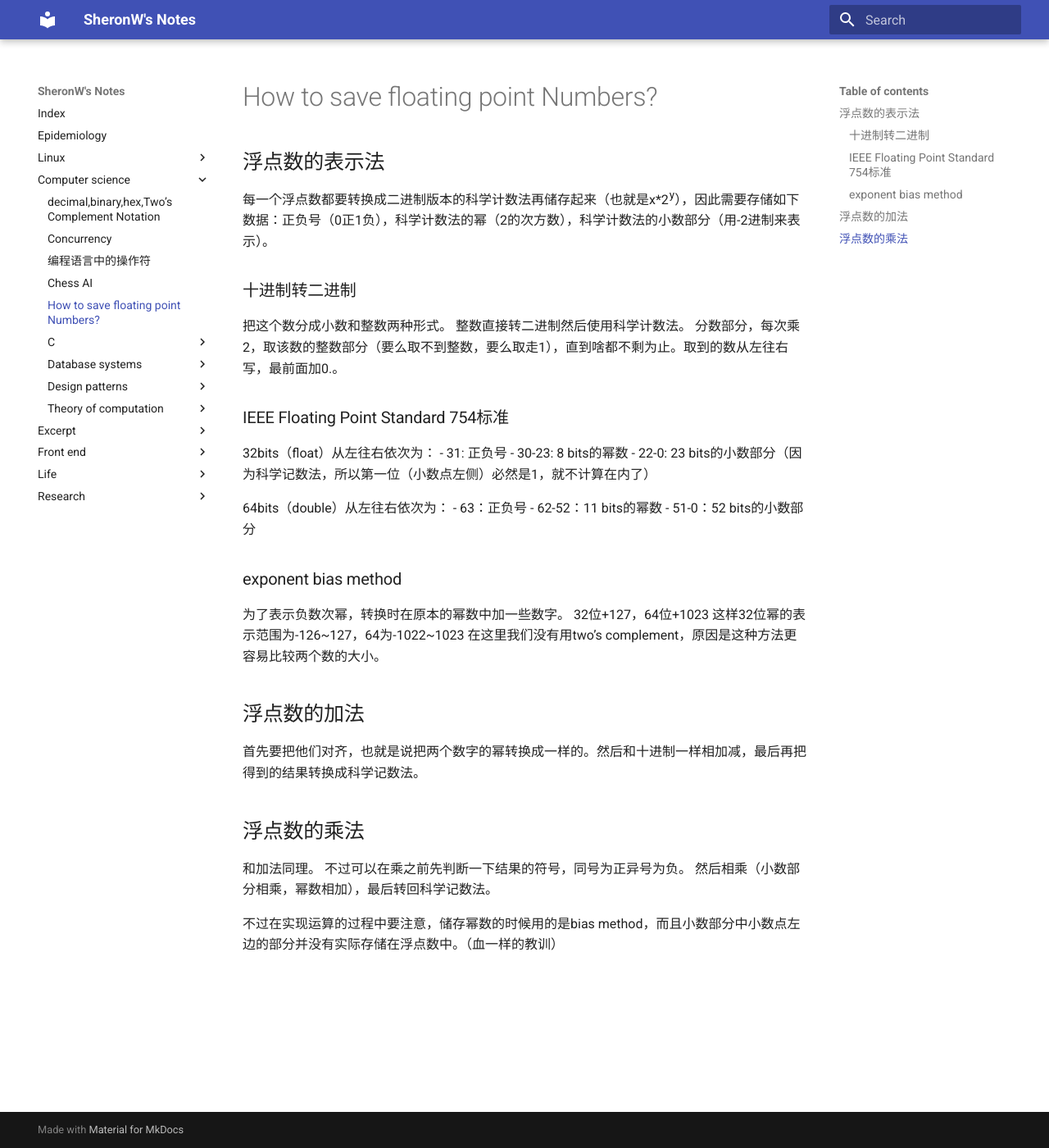
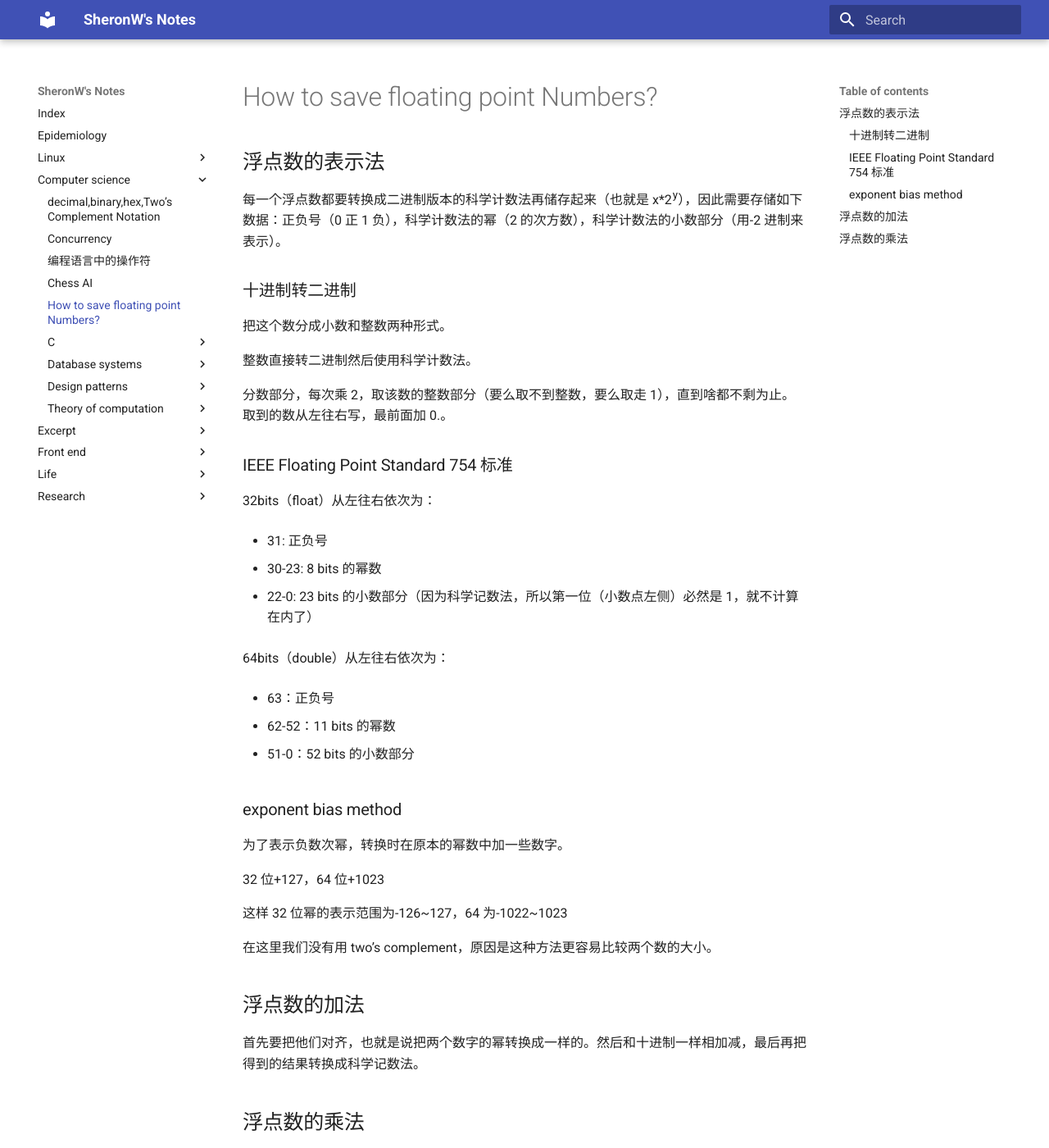
Before and after one commit to sheronw/SheronW-sNotes, an MkDocs documentation site: the page built from docs/computer science/float.md, in a window 1280 px wide and 1400 px high. Shown: the whole window at 82% size. Built offline with MkDocs 1.6.1 and Material for MkDocs 9.7.7, drawn with Linux system fonts in a browser that asks for light colours; some of the changed text lies outside the part shown.

Commit message:
update notes for this week

```diff
--- a/docs/computer science/float.md
+++ b/docs/computer science/float.md
@@ -1,36 +1,55 @@
 # How to save floating point Numbers?
 
 ## 浮点数的表示法
-每一个浮点数都要转换成二进制版本的科学计数法再储存起来（也就是x\*2<sup>y</sup>），因此需要存储如下数据：正负号（0正1负），科学计数法的幂（2的次方数），科学计数法的小数部分（用-2进制来表示）。
+
+每一个浮点数都要转换成二进制版本的科学计数法再储存起来（也就是 x\*2<sup>y</sup>），因此需要存储如下数据：正负号（0 正 1 负），科学计数法的幂（2 的次方数），科学计数法的小数部分（用-2 进制来表示）。
 
 ### 十进制转二进制
+
 把这个数分成小数和整数两种形式。
+
 整数直接转二进制然后使用科学计数法。
-分数部分，每次乘2，取该数的整数部分（要么取不到整数，要么取走1），直到啥都不剩为止。取到的数从左往右写，最前面加0.。
 
-### IEEE Floating Point Standard 754标准
+分数部分，每次乘 2，取该数的整数部分（要么取不到整数，要么取走 1），直到啥都不剩为止。取到的数从左往右写，最前面加 0.。
+
+### IEEE Floating Point Standard 754 标准
+
 32bits（float）从左往右依次为：
+
 - 31: 正负号
-- 30-23: 8 bits的幂数
-- 22-0: 23 bits的小数部分（因为科学记数法，所以第一位（小数点左侧）必然是1，就不计算在内了）
+
+- 30-23: 8 bits 的幂数
+
+- 22-0: 23 bits 的小数部分（因为科学记数法，所以第一位（小数点左侧）必然是 1，就不计算在内了）
 
 64bits（double）从左往右依次为：
+
 - 63：正负号
-- 62-52：11 bits的幂数
-- 51-0：52 bits的小数部分
+
+- 62-52：11 bits 的幂数
+
+- 51-0：52 bits 的小数部分
 
 ### exponent bias method
+
 为了表示负数次幂，转换时在原本的幂数中加一些数字。
-32位+127，64位+1023
-这样32位幂的表示范围为-126~127，64为-1022~1023
-在这里我们没有用two’s complement，原因是这种方法更容易比较两个数的大小。
+
+32 位+127，64 位+1023
+
+这样 32 位幂的表示范围为-126~127，64 为-1022~1023
+
+在这里我们没有用 two’s complement，原因是这种方法更容易比较两个数的大小。
 
 ## 浮点数的加法
+
 首先要把他们对齐，也就是说把两个数字的幂转换成一样的。然后和十进制一样相加减，最后再把得到的结果转换成科学记数法。
 
 ## 浮点数的乘法
+
 和加法同理。
+
 不过可以在乘之前先判断一下结果的符号，同号为正异号为负。
+
 然后相乘（小数部分相乘，幂数相加），最后转回科学记数法。
 
-不过在实现运算的过程中要注意，储存幂数的时候用的是bias method，而且小数部分中小数点左边的部分并没有实际存储在浮点数中。（血一样的教训）
+不过在实现运算的过程中要注意，储存幂数的时候用的是 bias method，而且小数部分中小数点左边的部分并没有实际存储在浮点数中。（血一样的教训）
```
Also changed, not shown: docs/computer science/C/DataTypes.md (added, +60 -0 lines), docs/computer science/design patterns/cleanCode.md (added, +19 -0 lines), docs/excerpt/Yong-Heng-Fu-Xian.md (+22 -5 lines).
